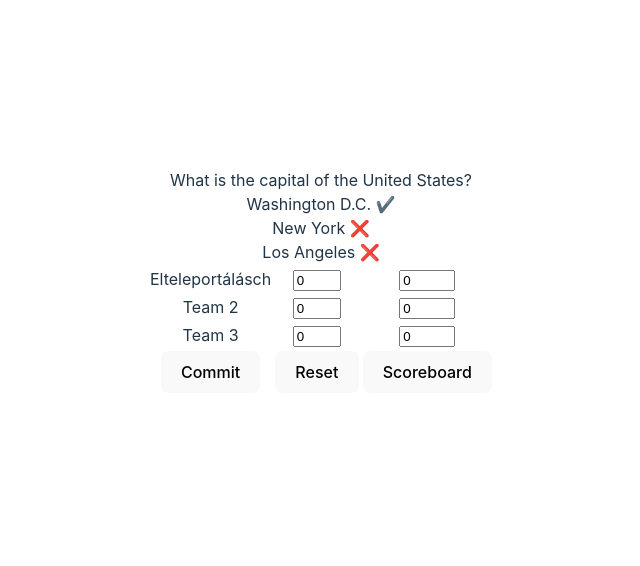
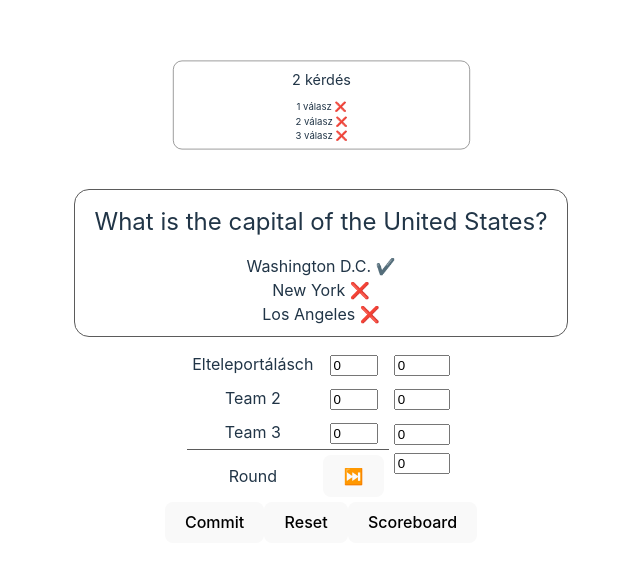
Before and after one commit to WingSMC/qpa-escape, a Vue app: page /#/dashboard in a window 1280 px wide. Shown: the part 118-684 px from the top of the page, without its empty margins (319-959 px from the left). Built offline with nearby package versions, Linux system fonts and the light colour scheme.

Commit message:
round edit

```diff
--- a/src/data/questions.ts
+++ b/src/data/questions.ts
@@ -17,5 +17,23 @@ export default () => [
 				correct: false
 			},
 		]
+	},
+
+	{
+		question: "2 kérdés",
+		answers: [
+			{
+				answer: "1 válasz",
+				correct: false
+			},
+			{
+				answer: "2 válasz",
+				correct: false
+			},
+			{
+				answer: "3 válasz",
+				correct: false
+			},
+		]
 	}
 ] as Question[]
--- a/src/data/store/scoreStore.ts
+++ b/src/data/store/scoreStore.ts
@@ -25,9 +25,19 @@ const useScoreStore = defineStore("scoreStore", {
 			}
 			this.PERSIST_ITEM("points")
 		},
-		INCREMENT_ROUND() {
-			++this.$state.round
+		NEXT_ROUND() {
+			if (this.$state.round + 1 < this.$state.questions.length) {
+				++this.$state.round
+				this.PERSIST_ITEM("round")
+			}
+		},
+		SET_ROUND(round: number): boolean {
+			if (round < 0 || this.$state.questions.length <= round) {
+				return false
+			}
+			this.$state.round = round
 			this.PERSIST_ITEM("round")
+			return true
 		},
 		LOAD_ITEM(key: keyof State) {
 			if (key in this.$state) {
@@ -48,7 +58,10 @@ const useScoreStore = defineStore("scoreStore", {
 		},
 	},
 	getters: {
-		currentQuestion: (state) => state.questions[state.round]
+		currentQuestion: (state): Question => state.questions[state.round],
+		nextQuestion: (state): Question => (
+			state.questions[state.round + 1] ?? { question: "Nincs több kédés.", answers: [] }
+		),
 	},
 })
 
--- a/src/style.css
+++ b/src/style.css
@@ -1,4 +1,5 @@
 :root {
+  --theme-1: #5b5b5b;
   font-family: Inter, Avenir, Helvetica, Arial, sans-serif;
   font-size: 16px;
   line-height: 24px;
@@ -13,6 +14,10 @@
   -webkit-font-smoothing: antialiased;
   -moz-osx-font-smoothing: grayscale;
   -webkit-text-size-adjust: 100%;
+}
+
+* {
+  box-sizing: border-box;
 }
 
 a {
@@ -67,6 +72,19 @@ button:focus-visible {
   text-align: center;
 }
 
+table {
+  margin: 0 auto;
+  border-collapse: collapse;
+}
+
+td {
+  padding: 5px;
+}
+
+tfoot td {
+  border-top: 1px solid #5b5b5b;
+}
+
 @media (prefers-color-scheme: light) {
   :root {
     color: #213547;
--- a/src/views/Dashboard.vue
+++ b/src/views/Dashboard.vue
@@ -8,6 +8,15 @@ let teams = ref([0, 0, 0] as Array<number | string>)
 
 const clearField = (i: number) => (teams.value[i] ||= "")
 const fillField = (i: number) => (teams.value[i] ||= 0)
+
+const setRound = (e: Event) => {
+	const el = e.target as HTMLInputElement
+	const value = Number(el.value)
+	if (store.SET_ROUND(value)) {
+		return
+	}
+	el.value = store.$state.round.toString()
+}
 
 const commitTeams = () => {
 	store.ADD_POINTS(teams.value as number[])
@@ -20,9 +29,23 @@ const openScoreboard = () => {
 }
 
 const currentQuestion = computed(() => store.currentQuestion)
+const nextQuestion = computed(() => store.nextQuestion)
 </script>
 
 <template>
+	<div class="tasksk">
+		<div class="task next">
+			<div class="question">{{ nextQuestion.question }}</div>
+			<div class="answers">
+				<div
+					class="answer"
+					v-for="answer in nextQuestion.answers"
+					:key="answer.answer"
+				>
+					{{ answer.answer }} {{ answer.correct ? "✔️" : "❌" }}
+				</div>
+			</div>
+		</div>
 		<div class="task">
 			<div class="question">{{ currentQuestion.question }}</div>
 			<div class="answers">
@@ -35,9 +58,15 @@ const currentQuestion = computed(() => store.currentQuestion)
 				</div>
 			</div>
 		</div>
+	</div>
 	<form @submit.prevent="commitTeams">
 		<table class="teams" ref="table">
-			<tr class="team" v-for="(team, i) in store.$state.teams" :key="team.name">
+			<tbody>
+				<tr
+					class="team"
+					v-for="(team, i) in store.$state.teams"
+					:key="team.name"
+				>
 					<td>{{ team.name }}</td>
 					<td>
 						<input
@@ -66,19 +95,45 @@ const currentQuestion = computed(() => store.currentQuestion)
 						/>
 					</td>
 				</tr>
+			</tbody>
+			<tfoot>
 				<tr>
+					<td>Round</td>
 					<td>
+						<button type="button" @blur="store.NEXT_ROUND">⏭️</button>
+					</td>
+					<input
+						type="number"
+						min="0"
+						max="20"
+						:value="store.$state.round"
+						@change="setRound"
+					/>
+				</tr>
+			</tfoot>
+		</table>
 		<button class="commit">Commit</button>
-				</td>
-				<td>
 		<button type="button" @click="store.RESET">Reset</button>
-				</td>
-				<td>
 		<button type="button" @click="openScoreboard">Scoreboard</button>
-				</td>
-			</tr>
-		</table>
 	</form>
 </template>
 
-<style></style>
+<style>
+.task {
+	margin: 10px 0;
+	width: 100%;
+	border: 1px solid var(--theme-1);
+	border-radius: 15px;
+	padding: 10px;
+}
+
+.question {
+	font-size: 1.5rem;
+	padding: 10px;
+	margin-bottom: 10px;
+}
+
+.task.next {
+	transform: scale(0.6);
+}
+</style>
```
Lines whose indentation alone changed are shown as unchanged.
